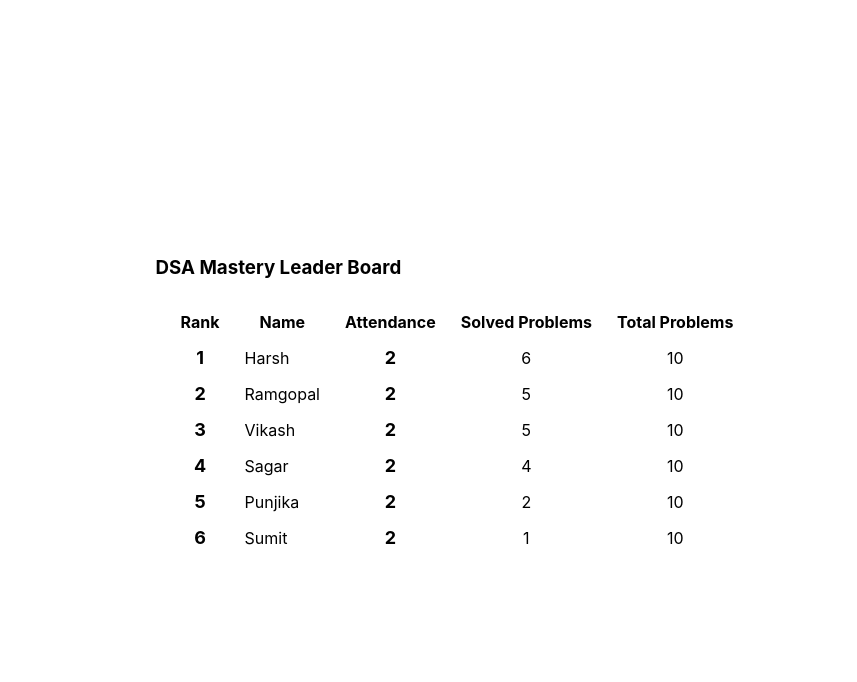
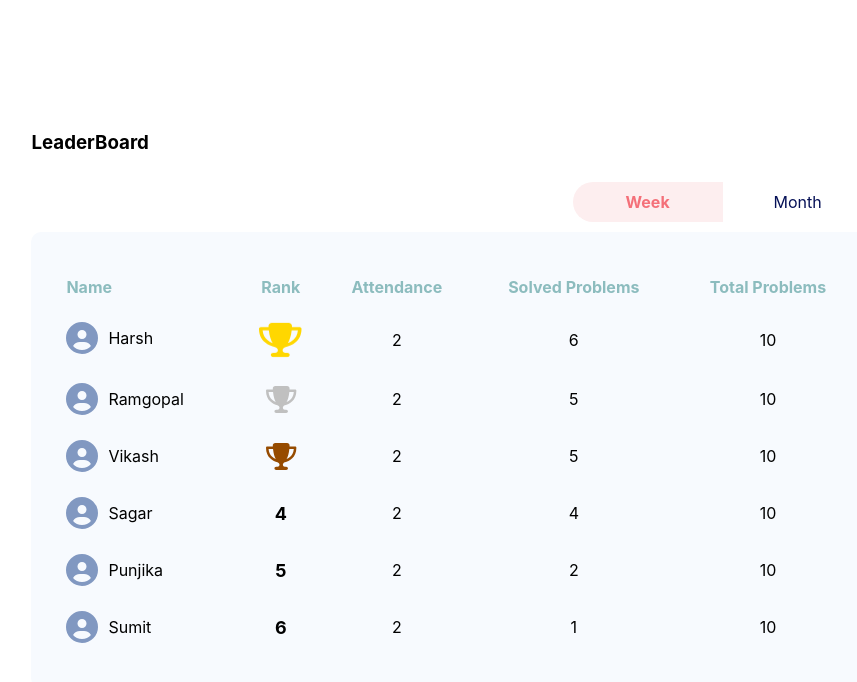
Before and after one commit to Anubhav311/openboard, a React app: page / in a window 1280 px wide. Shown: the top 682 px of the page, without its empty margins (183-1040 px from the left). Built offline with nearby package versions, Linux system fonts and the light colour scheme.

Commit message:
did some styling

```diff
--- a/package.json
+++ b/package.json
@@ -13,6 +13,10 @@
   "author": "",
   "license": "ISC",
   "dependencies": {
+    "@fortawesome/fontawesome-svg-core": "^6.4.0",
+    "@fortawesome/free-regular-svg-icons": "^6.4.0",
+    "@fortawesome/free-solid-svg-icons": "^6.4.0",
+    "@fortawesome/react-fontawesome": "latest",
     "copy-webpack-plugin": "^11.0.0",
     "formik": "^2.2.9",
     "react": "latest",
--- a/src/App.tsx
+++ b/src/App.tsx
@@ -1,6 +1,8 @@
 import { useState } from 'react'
 import './styles/global.css'
 import './styles/home.css'
+import { FontAwesomeIcon } from '@fortawesome/react-fontawesome'
+import { faTrophy, faCircleUser } from '@fortawesome/free-solid-svg-icons'
 // import './styles.css'
 // import IMAGE from './react.png'
 // import LOGO from './logo.svg'
@@ -87,19 +89,51 @@ export const App = () => {
     <>
       <div className="container">
         <main className="main">
-          <div>
-            <div>
-              <h3>DSA Mastery Leader Board</h3>
+          <div style={{ width: '70%' }}>
+            <h3>LeaderBoard</h3>
+            {/* <FontAwesomeIcon icon={faEnvelope} style={{ color: '#ffd700' }} /> */}
+            <div style={{ display: 'flex', justifyContent: 'end' }}>
+              <div
+                style={{
+                  padding: '10px',
+                  margin: '10px 0 10px 10px',
+                  background: '#FDEEEF',
+                  width: '150px',
+                  borderRadius: '30px 0 0 30px',
+                  textAlign: 'center',
+                  color: '#F47079',
+                  fontWeight: 'bold',
+                  cursor: 'pointer',
+                }}
+              >
+                Week
+              </div>
+              <div
+                style={{
+                  padding: '10px',
+                  margin: '10px 10px 10px 0',
+                  background: 'white',
+                  width: '150px',
+                  borderRadius: '0 30px 30px 0',
+                  textAlign: 'center',
+                  color: '#061157',
+                  cursor: 'pointer',
+                }}
+              >
+                Month
+              </div>
             </div>
-            <div>
+            <div className={'table-container'}>
               <table>
                 <thead>
                   <tr>
-                    <th>Rank</th>
-                    <th>Name</th>
-                    <th>Attendance</th>
-                    <th>Solved Problems</th>
-                    <th>Total Problems</th>
+                    <th style={{ color: '#8CBCBE', textAlign: 'left' }}>
+                      Name
+                    </th>
+                    <th style={{ color: '#8CBCBE' }}>Rank</th>
+                    <th style={{ color: '#8CBCBE' }}>Attendance</th>
+                    <th style={{ color: '#8CBCBE' }}>Solved Problems</th>
+                    <th style={{ color: '#8CBCBE' }}>Total Problems</th>
                   </tr>
                 </thead>
                 <TableBody members={members} />
@@ -116,7 +150,22 @@ function TableBody(props: MembersListProps) {
   return (
     <tbody>
       {props.members.map((member, i) => (
-        <tr key={i}>
+        <tr key={i} className={i < 3 ? 'rank-holders' : ''}>
+          <td
+            style={{
+              display: 'flex',
+              alignItems: 'center',
+            }}
+          >
+            <div>
+              <FontAwesomeIcon
+                icon={faCircleUser}
+                size="2xl"
+                style={{ color: '8198c1', marginRight: '10px' }}
+              />
+            </div>
+            {member.name}
+          </td>
           <td
             style={{
               textAlign: 'center',
@@ -124,14 +173,34 @@ function TableBody(props: MembersListProps) {
               fontWeight: 'bold',
             }}
           >
-            {i + 1}
+            {i == 0 ? (
+              <FontAwesomeIcon
+                bounce
+                icon={faTrophy}
+                style={{ color: '#ffd700' }}
+                size="2xl"
+              />
+            ) : i == 1 ? (
+              <FontAwesomeIcon
+                icon={faTrophy}
+                style={{ color: '#c0c0c0' }}
+                size="xl"
+              />
+            ) : i == 2 ? (
+              <FontAwesomeIcon
+                icon={faTrophy}
+                style={{ color: '#964b00' }}
+                size="xl"
+              />
+            ) : (
+              i + 1
+            )}
           </td>
-          <td>{member.name}</td>
           <td
             style={{
               textAlign: 'center',
-              fontSize: '18px',
-              fontWeight: 'bold',
+              // fontSize: '18px',
+              // fontWeight: 'bold',
             }}
           >
             {member.attendance}
--- a/src/styles/global.css
+++ b/src/styles/global.css
@@ -20,8 +20,8 @@ a {
     color-scheme: dark;
   }
   body {
-    color: white;
-    background: black;
+    color: #061157;
+    background: #f0f5fe;
   }
 }
 
@@ -29,11 +29,12 @@ table,
 th,
 td {
   /* border: 1px solid black; */
-  padding: 0 5px;
+  padding: 5px 5px;
   /* text-align: center; */
 }
 table {
   border-spacing: 15px;
+  width: 100%;
 }
 
 /* .rank_column .pr_column{
--- a/src/styles/home.css
+++ b/src/styles/home.css
@@ -127,3 +127,13 @@
     filter: invert(1);
   }
 }
+
+.rand-holders {
+  color: #01ffb2;
+}
+
+.table-container {
+  border-radius: 10px;
+  background-color: #f7fafe;
+  padding: 20px 10px;
+}
```
Also changed, not shown: 1 other file (tests, documents, lock files or other folders).
